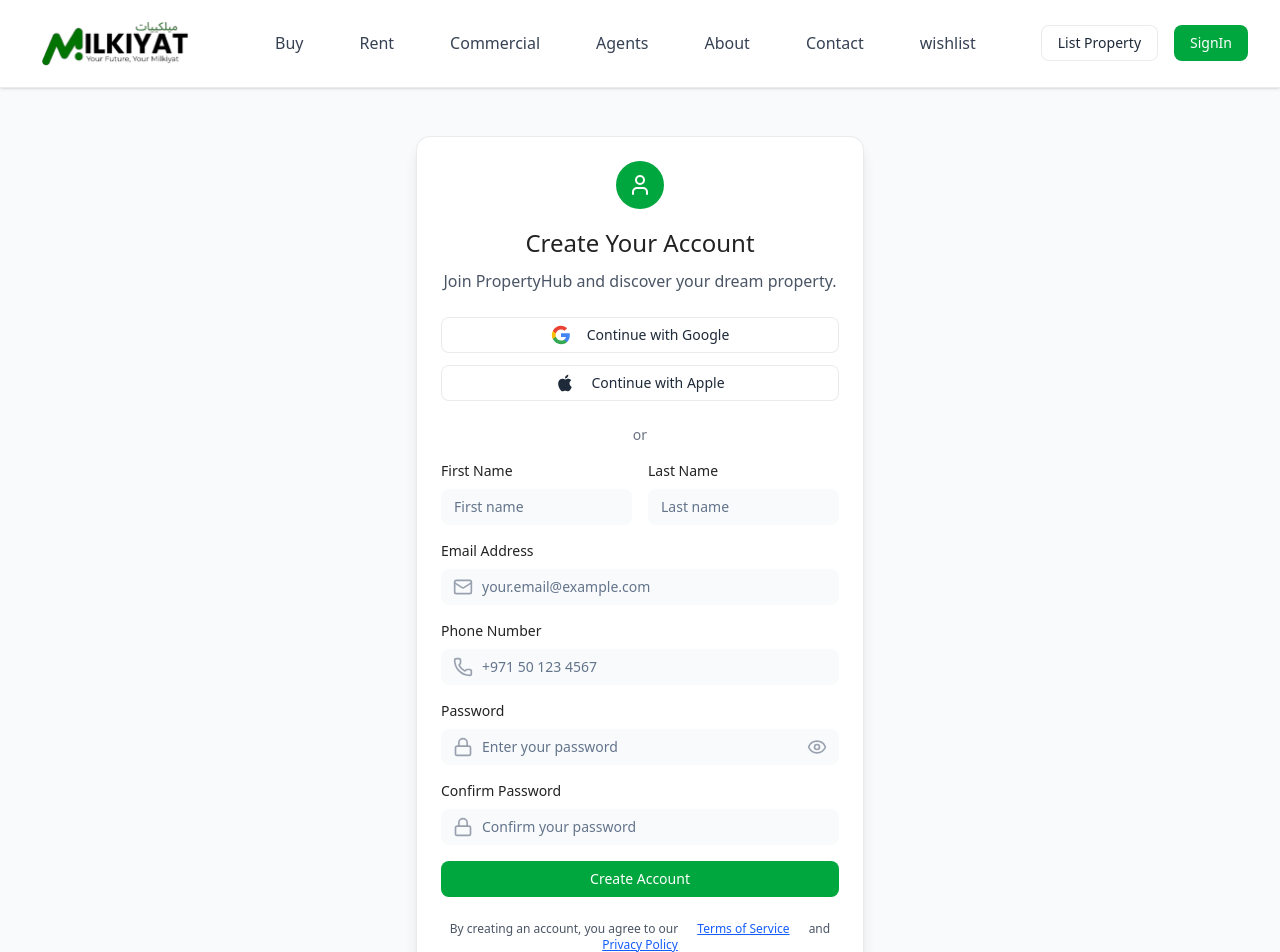
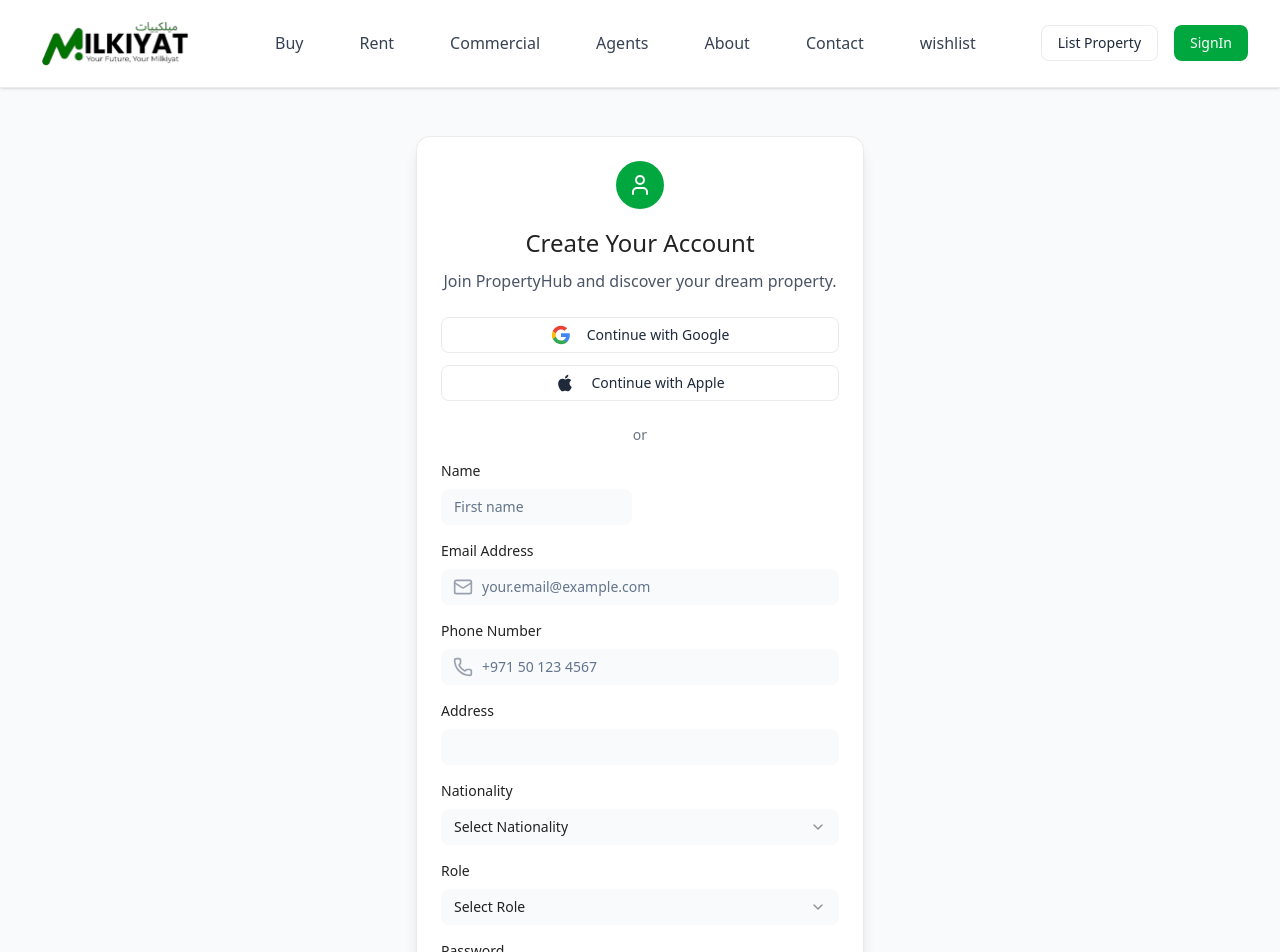
Before and after one commit to manvi59/Real_State_Dubai_GreenTheme, a Next.js app: page /signup in a window 1280 px wide. Shown: the top 952 px of the page. Built offline with nearby package versions, Linux system fonts and the light colour scheme.

Commit message:
updated the signup page

```diff
--- a/src/app/signup/page.jsx
+++ b/src/app/signup/page.jsx
@@ -1,47 +1,58 @@
-"use client"
-import { useState } from 'react';
-import { Eye, EyeOff, Mail, Lock, User, Phone } from 'lucide-react';
-import  Button  from '../components/ui/button';
-import { Input } from '../components/ui/input';
-import { Card, CardContent, CardHeader, CardTitle } from '../components/ui/card';
-import Link from 'next/link';
+"use client";
+import { useState } from "react";
+import { Eye, EyeOff, Mail, Lock, User, Phone } from "lucide-react";
+import Button from "../components/ui/button";
+import { Input } from "../components/ui/input";
+import {
+  Card,
+  CardContent,
+  CardHeader,
+  CardTitle,
+} from "../components/ui/card";
+import Link from "next/link";
 //import { Separator } from '../components/ui/separator';
+import {
+  Select,
+  SelectTrigger,
+  SelectValue,
+  SelectContent,
+  SelectItem,
+} from "../components/ui/Select";
 
 export default function AuthPages({ mode, onPageChange }) {
-
-     mode="signup"
+  mode = "signup";
 
   const [showPassword, setShowPassword] = useState(false);
   const [formData, setFormData] = useState({
-    email: '',
-    password: '',
-    firstName: '',
-    lastName: '',
-    phone: '',
-    confirmPassword: ''
+    email: "",
+    password: "",
+    firstName: "",
+    lastName: "",
+    phone: "",
+    confirmPassword: "",
   });
 
   const handleInputChange = (field, value) => {
-    setFormData(prev => ({ ...prev, [field]: value }));
+    setFormData((prev) => ({ ...prev, [field]: value }));
   };
 
   const handleSubmit = (e) => {
     e.preventDefault();
     // Handle authentication here
-    console.log('Auth submitted:', formData);
+    console.log("Auth submitted:", formData);
 
-    if (mode === 'signin') {
-      alert('Sign in successful!');
+    if (mode === "signin") {
+      alert("Sign in successful!");
     } else {
-      alert('Account created successfully!');
+      alert("Account created successfully!");
     }
 
     // Redirect to home page
-    onPageChange('home');
+    onPageChange("home");
   };
 
   const toggleMode = () => {
-    onPageChange(mode === 'signin' ? 'signup' : 'signin');
+    onPageChange(mode === "signin" ? "signup" : "signin");
   };
 
   return (
@@ -53,12 +64,14 @@ export default function AuthPages({ mode, onPageChange }) {
               <User className="w-6 h-6 text-white" />
             </div>
             <CardTitle className="text-2xl">
-              {mode === 'signin' ? 'Sign In to PropertyHub' : 'Create Your Account'}
+              {mode === "signin"
+                ? "Sign In to PropertyHub"
+                : "Create Your Account"}
             </CardTitle>
             <p className="text-gray-600 mt-2">
-              {mode === 'signin'
-                ? 'Welcome back! Please sign in to your account.'
-                : 'Join PropertyHub and discover your dream property.'}
+              {mode === "signin"
+                ? "Welcome back! Please sign in to your account."
+                : "Join PropertyHub and discover your dream property."}
             </p>
           </CardHeader>
 
@@ -67,40 +80,59 @@ export default function AuthPages({ mode, onPageChange }) {
             <div className="space-y-3">
               <Button variant="outline" className="w-full" type="button">
                 <svg className="w-5 h-5 mr-2" viewBox="0 0 24 24">
-                  <path fill="#4285F4" d="M22.56 12.25c0-.78-.07-1.53-.2-2.25H12v4.26h5.92c-.26 1.37-1.04 2.53-2.21 3.31v2.77h3.57c2.08-1.92 3.28-4.74 3.28-8.09z"/>
-                  <path fill="#34A853" d="M12 23c2.97 0 5.46-.98 7.28-2.66l-3.57-2.77c-.98.66-2.23 1.06-3.71 1.06-2.86 0-5.29-1.93-6.16-4.53H2.18v2.84C3.99 20.53 7.7 23 12 23z"/>
-                  <path fill="#FBBC05" d="M5.84 14.09c-.22-.66-.35-1.36-.35-2.09s.13-1.43.35-2.09V7.07H2.18C1.43 8.55 1 10.22 1 12s.43 3.45 1.18 4.93l2.85-2.22.81-.62z"/>
-                  <path fill="#EA4335" d="M12 5.38c1.62 0 3.06.56 4.21 1.64l3.15-3.15C17.45 2.09 14.97 1 12 1 7.7 1 3.99 3.47 2.18 7.07l3.66 2.84c.87-2.6 3.3-4.53 6.16-4.53z"/>
+                  <path
+                    fill="#4285F4"
+                    d="M22.56 12.25c0-.78-.07-1.53-.2-2.25H12v4.26h5.92c-.26 1.37-1.04 2.53-2.21 3.31v2.77h3.57c2.08-1.92 3.28-4.74 3.28-8.09z"
+                  />
+                  <path
+                    fill="#34A853"
+                    d="M12 23c2.97 0 5.46-.98 7.28-2.66l-3.57-2.77c-.98.66-2.23 1.06-3.71 1.06-2.86 0-5.29-1.93-6.16-4.53H2.18v2.84C3.99 20.53 7.7 23 12 23z"
+                  />
+                  <path
+                    fill="#FBBC05"
+                    d="M5.84 14.09c-.22-.66-.35-1.36-.35-2.09s.13-1.43.35-2.09V7.07H2.18C1.43 8.55 1 10.22 1 12s.43 3.45 1.18 4.93l2.85-2.22.81-.62z"
+                  />
+                  <path
+                    fill="#EA4335"
+                    d="M12 5.38c1.62 0 3.06.56 4.21 1.64l3.15-3.15C17.45 2.09 14.97 1 12 1 7.7 1 3.99 3.47 2.18 7.07l3.66 2.84c.87-2.6 3.3-4.53 6.16-4.53z"
+                  />
                 </svg>
                 Continue with Google
               </Button>
               <Button variant="outline" className="w-full" type="button">
-                <svg className="w-5 h-5 mr-2" fill="currentColor" viewBox="0 0 24 24">
-                  <path d="M18.71 19.5C17.88 20.74 17 21.95 15.66 21.97C14.32 22 13.89 21.18 12.37 21.18C10.84 21.18 10.37 21.95 9.09997 22C7.78997 22.05 6.79997 20.68 5.95997 19.47C4.24997 17 2.93997 12.45 4.69997 9.39C5.56997 7.87 7.13997 6.91 8.81997 6.88C10.1 6.86 11.32 7.75 12.11 7.75C12.89 7.75 14.37 6.68 15.92 6.84C16.57 6.87 18.39 7.1 19.56 8.82C19.47 8.88 17.39 10.1 17.41 12.63C17.44 15.65 20.06 16.66 20.09 16.67C20.06 16.74 19.67 18.11 18.71 19.5ZM13 3.5C13.73 2.67 14.94 2.04 15.94 2C16.07 3.17 15.6 4.35 14.9 5.19C14.21 6.04 13.07 6.7 11.95 6.61C11.8 5.46 12.36 4.26 13 3.5Z"/>
+                <svg
+                  className="w-5 h-5 mr-2"
+                  fill="currentColor"
+                  viewBox="0 0 24 24"
+                >
+                  <path d="M18.71 19.5C17.88 20.74 17 21.95 15.66 21.97C14.32 22 13.89 21.18 12.37 21.18C10.84 21.18 10.37 21.95 9.09997 22C7.78997 22.05 6.79997 20.68 5.95997 19.47C4.24997 17 2.93997 12.45 4.69997 9.39C5.56997 7.87 7.13997 6.91 8.81997 6.88C10.1 6.86 11.32 7.75 12.11 7.75C12.89 7.75 14.37 6.68 15.92 6.84C16.57 6.87 18.39 7.1 19.56 8.82C19.47 8.88 17.39 10.1 17.41 12.63C17.44 15.65 20.06 16.66 20.09 16.67C20.06 16.74 19.67 18.11 18.71 19.5ZM13 3.5C13.73 2.67 14.94 2.04 15.94 2C16.07 3.17 15.6 4.35 14.9 5.19C14.21 6.04 13.07 6.7 11.95 6.61C11.8 5.46 12.36 4.26 13 3.5Z" />
                 </svg>
                 Continue with Apple
               </Button>
             </div>
 
             <div className="relative my-4 text-center bg-white px-2   text-gray-500 text-sm ">
-
               or
             </div>
 
             {/* Email/Password Form */}
             <form onSubmit={handleSubmit} className="space-y-4 ">
-              {mode === 'signup' && (
+              {mode === "signup" && (
                 <div className="grid grid-cols-2 gap-4">
                   <div>
-                    <label className="block text-sm font-medium mb-2">First Name</label>
+                    <label className="block text-sm font-medium mb-2">
+                      Name
+                    </label>
                     <Input
                       placeholder="First name"
                       value={formData.firstName}
-                      onChange={(e) => handleInputChange('firstName', e.target.value)}
+                      onChange={(e) =>
+                        handleInputChange("firstName", e.target.value)
+                      }
                       required
                     />
                   </div>
-                  <div>
+                  {/* <div>
                     <label className="block text-sm font-medium mb-2">Last Name</label>
                     <Input
                       placeholder="Last name"
@@ -108,12 +140,14 @@ export default function AuthPages({ mode, onPageChange }) {
                       onChange={(e) => handleInputChange('lastName', e.target.value)}
                       required
                     />
-                  </div>
+                  </div> */}
                 </div>
               )}
 
               <div>
-                <label className="block text-sm font-medium mb-2">Email Address</label>
+                <label className="block text-sm font-medium mb-2">
+                  Email Address
+                </label>
                 <div className="relative">
                   <Mail className="absolute left-3 top-1/2 transform -translate-y-1/2 text-gray-400 w-5 h-5" />
                   <Input
@@ -121,15 +155,17 @@ export default function AuthPages({ mode, onPageChange }) {
                     placeholder="your.email@example.com"
                     className="pl-10"
                     value={formData.email}
-                    onChange={(e) => handleInputChange('email', e.target.value)}
+                    onChange={(e) => handleInputChange("email", e.target.value)}
                     required
                   />
                 </div>
               </div>
 
-              {mode === 'signup' && (
+              {mode === "signup" && (
                 <div>
-                  <label className="block text-sm font-medium mb-2">Phone Number</label>
+                  <label className="block text-sm font-medium mb-2">
+                    Phone Number
+                  </label>
                   <div className="relative">
                     <Phone className="absolute left-3 top-1/2 transform -translate-y-1/2 text-gray-400 w-5 h-5" />
                     <Input
@@ -137,23 +173,116 @@ export default function AuthPages({ mode, onPageChange }) {
                       placeholder="+971 50 123 4567"
                       className="pl-10"
                       value={formData.phone}
-                      onChange={(e) => handleInputChange('phone', e.target.value)}
+                      onChange={(e) =>
+                        handleInputChange("phone", e.target.value)
+                      }
                       required
                     />
                   </div>
                 </div>
               )}
+              <div>
+                <label className="block text-sm font-medium mb-2">
+                  Address
+                </label>
+                <div className="relative">
+                  {/* <Phone className="absolute left-3 top-1/2 transform -translate-y-1/2 text-gray-400 w-5 h-5" /> */}
+                  <Input
+                    type="text"
+                    placeholder=""
+                    className="pl-10"
+                    value={formData.phone}
+                    onChange={(e) => handleInputChange("phone", e.target.value)}
+                    required
+                  />
+                </div>
+              </div>
 
               <div>
-                <label className="block text-sm font-medium mb-2">Password</label>
+                <label className="block text-sm font-medium mb-2">
+                  Nationality
+                </label>
+
+                <Select
+                  value={formData.nationality}
+                  onChange={(value) => handleInputChange("nationality", value)}
+                >
+                  <SelectTrigger className="">
+                    <SelectValue placeholder="Select Nationality" />
+                  </SelectTrigger>
+
+                  <SelectContent>
+                    <SelectItem value="India">India</SelectItem>
+                    <SelectItem value="USA">USA</SelectItem>
+                    <SelectItem value="China">China</SelectItem>
+                    <SelectItem value="UK">United Kingdom</SelectItem>
+                    <SelectItem value="Australia">Australia</SelectItem>
+                    <SelectItem value="Canada">Canada</SelectItem>
+                  </SelectContent>
+                </Select>
+              </div>
+
+               <div>
+                <label className="block text-sm font-medium mb-2">
+                  Role
+                </label>
+
+                <Select
+                  value={formData.nationality}
+                  onChange={(value) => handleInputChange("nationality", value)}
+                >
+                  <SelectTrigger className="">
+                    <SelectValue placeholder="Select Role" />
+                  </SelectTrigger>
+
+                  <SelectContent>
+                    <SelectItem value="India">User</SelectItem>
+                    <SelectItem value="USA">Agent</SelectItem>
+                    <SelectItem value="China">Vendor</SelectItem>
+                    <SelectItem value="UK">Admin</SelectItem>
+                    {/* <SelectItem value="Australia">Australia</SelectItem>
+                    <SelectItem value="Canada">Canada</SelectItem> */}
+                  </SelectContent>
+                </Select>
+              </div>
+               <div className="hidden">
+                <label className="block text-sm font-medium mb-2">
+                  Vendor
+                </label>
+
+                <Select
+                  value={formData.nationality}
+                  onChange={(value) => handleInputChange("nationality", value)}
+                >
+                  <SelectTrigger className="">
+                    <SelectValue placeholder="Select Role" />
+                  </SelectTrigger>
+
+                  <SelectContent>
+                    <SelectItem value="India">User</SelectItem>
+                    <SelectItem value="USA">Agent</SelectItem>
+                    <SelectItem value="China">Vendor</SelectItem>
+                    <SelectItem value="UK">Admin</SelectItem>
+                    {/* <SelectItem value="Australia">Australia</SelectItem>
+                    <SelectItem value="Canada">Canada</SelectItem> */}
+                  </SelectContent>
+                </Select>
+              </div>
+
+              <div>
+                <label className="block text-sm font-medium mb-2">
+                  Password
+                </label>
                 <div className="relative">
                   <Lock className="absolute left-3 top-1/2 transform -translate-y-1/2 text-gray-400 w-5 h-5" />
                   <Input
-                    type={showPassword ? 'text' : 'password'}
+                    type={showPassword ? "text" : "password"}
                     placeholder="Enter your password"
                     className="pl-10 pr-10"
                     value={formData.password}
-                    onChange={(e) => handleInputChange('password', e.target.value)}
+                    onChange={(e) =>
+                      handleInputChange("password", e.target.value)
+                    }
                     required
                   />
                   <button
@@ -161,33 +290,46 @@ export default function AuthPages({ mode, onPageChange }) {
                     onClick={() => setShowPassword(!showPassword)}
                     className="absolute right-3 top-1/2 transform -translate-y-1/2 text-gray-400 hover:text-gray-600"
                   >
-                    {showPassword ? <EyeOff className="w-5 h-5" /> : <Eye className="w-5 h-5" />}
+                    {showPassword ? (
+                      <EyeOff className="w-5 h-5" />
+                    ) : (
+                      <Eye className="w-5 h-5" />
+                    )}
                   </button>
                 </div>
               </div>
 
-              {mode === 'signup' && (
+              {/* {mode === "signup" && (
                 <div>
-                  <label className="block text-sm font-medium mb-2">Confirm Password</label>
+                  <label className="block text-sm font-medium mb-2">
+                    Confirm Password
+                  </label>
                   <div className="relative">
                     <Lock className="absolute left-3 top-1/2 transform -translate-y-1/2 text-gray-400 w-5 h-5" />
                     <Input
-                      type={showPassword ? 'text' : 'password'}
+                      type={showPassword ? "text" : "password"}
                       placeholder="Confirm your password"
                       className="pl-10"
                       value={formData.confirmPassword}
-                      onChange={(e) => handleInputChange('confirmPassword', e.target.value)}
+                      onChange={(e) =>
+                        handleInputChange("confirmPassword", e.target.value)
+                      }
                       required
                     />
                   </div>
                 </div>
-              )}
+              )} */}
 
-              {mode === 'signin' && (
+              {mode === "signin" && (
                 <div className="flex items-center justify-between">
                   <label className="flex items-center">
-                    <input type="checkbox" className="rounded border-gray-300 text-green-600 shadow-sm focus:ring-green-500" />
-                    <span className="ml-2 text-sm text-gray-600">Remember me</span>
+                    <input
+                      type="checkbox"
+                      className="rounded border-gray-300 text-green-600 shadow-sm focus:ring-green-500"
+                    />
+                    <span className="ml-2 text-sm text-gray-600">
+                      Remember me
+                    </span>
                   </label>
                   <Button variant="link" className="text-sm p-0">
                     Forgot password?
@@ -195,18 +337,21 @@ export default function AuthPages({ mode, onPageChange }) {
                 </div>
               )}
 
-              <Button type="submit" className="w-full bg-green-600 hover:bg-green-700">
-                {mode === 'signin' ? 'Sign In' : 'Create Account'}
+              <Button
+                type="submit"
+                className="w-full bg-green-600 hover:bg-green-700"
+              >
+                {mode === "signin" ? "Sign In" : "Create Account"}
               </Button>
             </form>
 
-            {mode === 'signup' && (
+            {mode === "signup" && (
               <p className="text-xs text-gray-600 text-center">
-                By creating an account, you agree to our{' '}
+                By creating an account, you agree to our{" "}
                 <Button variant="link" className="text-xs p-0 h-auto">
                   Terms of Service
-                </Button>{' '}
-                and{' '}
+                </Button>{" "}
+                and{" "}
                 <Button variant="link" className="text-xs p-0 h-auto">
                   Privacy Policy
                 </Button>
@@ -215,13 +360,18 @@ export default function AuthPages({ mode, onPageChange }) {
 
             <div className="text-center">
               <span className="text-gray-600">
-                {mode === 'signin' ? "Don't have an account?" : 'Already have an account?'}
-              </span>{' '}
-
+                {mode === "signin"
+                  ? "Don't have an account?"
+                  : "Already have an account?"}
+              </span>{" "}
               <Link href="/signin">
-              <Button variant="link"  className="p-0" style={{cursor:"pointer"}}>
-                {mode === 'signin' ? 'Sign up' : 'Sign in'}
-              </Button>
+                <Button
+                  variant="link"
+                  className="p-0"
+                  style={{ cursor: "pointer" }}
+                >
+                  {mode === "signin" ? "Sign up" : "Sign in"}
+                </Button>
               </Link>
             </div>
           </CardContent>
```
Also changed, not shown: public/e-udaipur.jpg (added).
